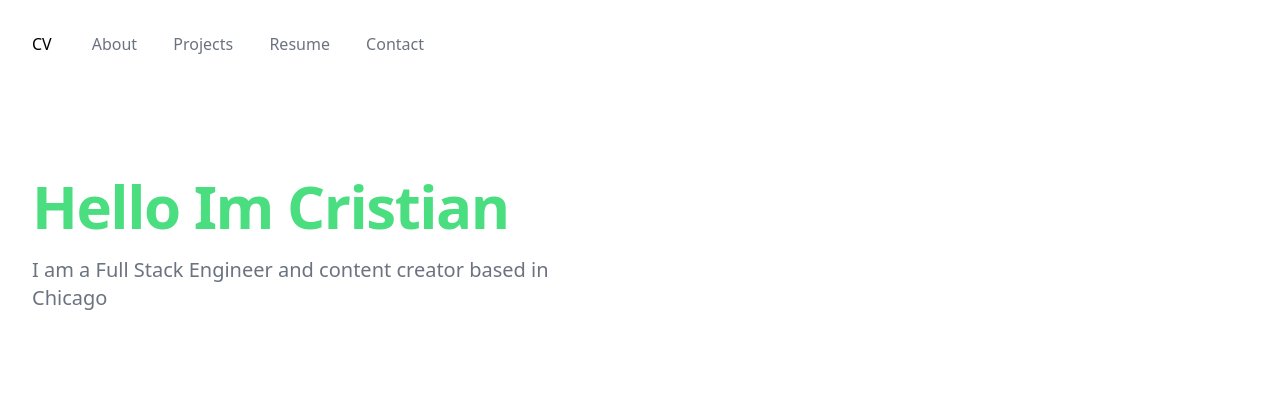
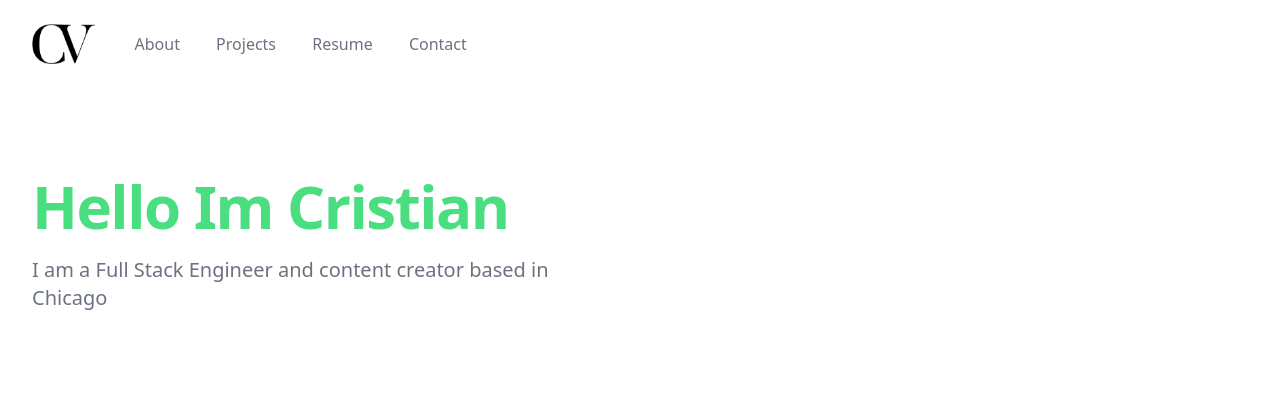
Before and after one commit to vcristian1/vcristian_portfolio_demo, a website: page index.html in a window 1280 px wide. Shown: the top 410 px of the page. Drawn offline with Linux system fonts and the light colour scheme.

Commit message:
added logo to navbar

```diff
--- a/index.html
+++ b/index.html
@@ -22,7 +22,9 @@
                 <nav class="relative flex items-center justify-between sm:h-10 lg:justify-start" aria-label="Global">
                 <div class="flex items-center flex-grow flex-shrink-0 lg:flex-grow-0">
                     <div class="flex items-center justify-between w-full md:w-auto">
-                    <span><p>CV</p></span>
+                        <div>
+                            <img class="h-10 w-15"src="/assets/cvlogo.png" alt="">
+                        </div>
                         <div class="-mr-2 flex items-center md:hidden">
                             <button type="button" class="bg-white rounded-md p-2 inline-flex items-center justify-center text-gray-400 hover:text-gray-500 hover:bg-gray-100 focus:outline-none focus:ring-2 focus:ring-inset focus:ring-indigo-500" aria-expanded="false">
                             <span class="sr-only">Open main menu</span>
@@ -61,7 +63,7 @@
                 <div class="rounded-lg shadow-md bg-white ring-1 ring-black ring-opacity-5 overflow-hidden">
                 <div class="px-5 pt-4 flex items-center justify-between">
                     <div>
-                        <span><p>CV</p></span>
+                        <img src="/assets/cvlogo.png" alt="">
                     </div>
                     <div class="-mr-2">
                     <button type="button" class="bg-white rounded-md p-2 inline-flex items-center justify-center text-gray-400 hover:text-gray-500 hover:bg-gray-100 focus:outline-none focus:ring-2 focus:ring-inset focus:ring-indigo-500">
```
Also changed, not shown: assets/cvlogo.png (added). Lines whose indentation alone changed are shown as unchanged.
